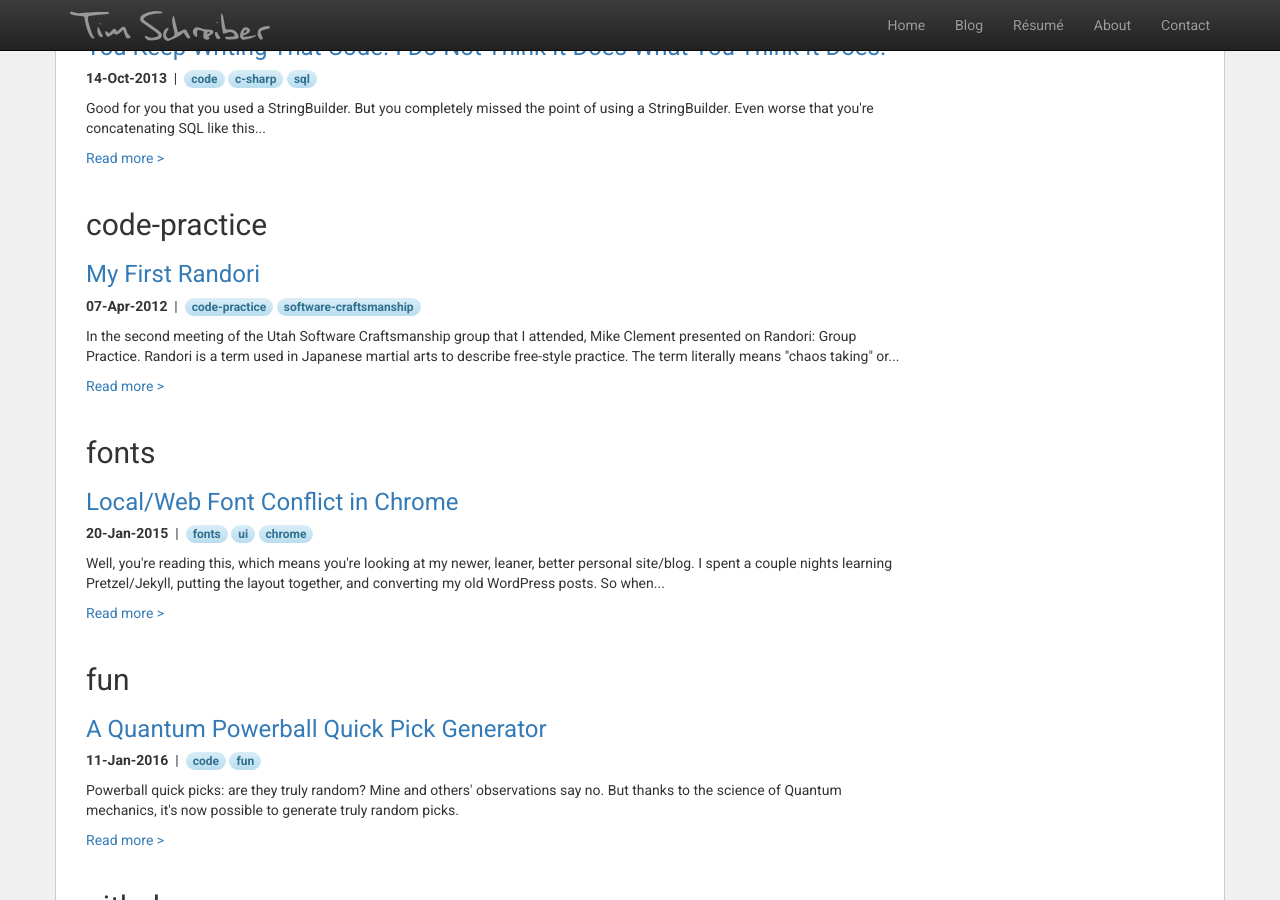
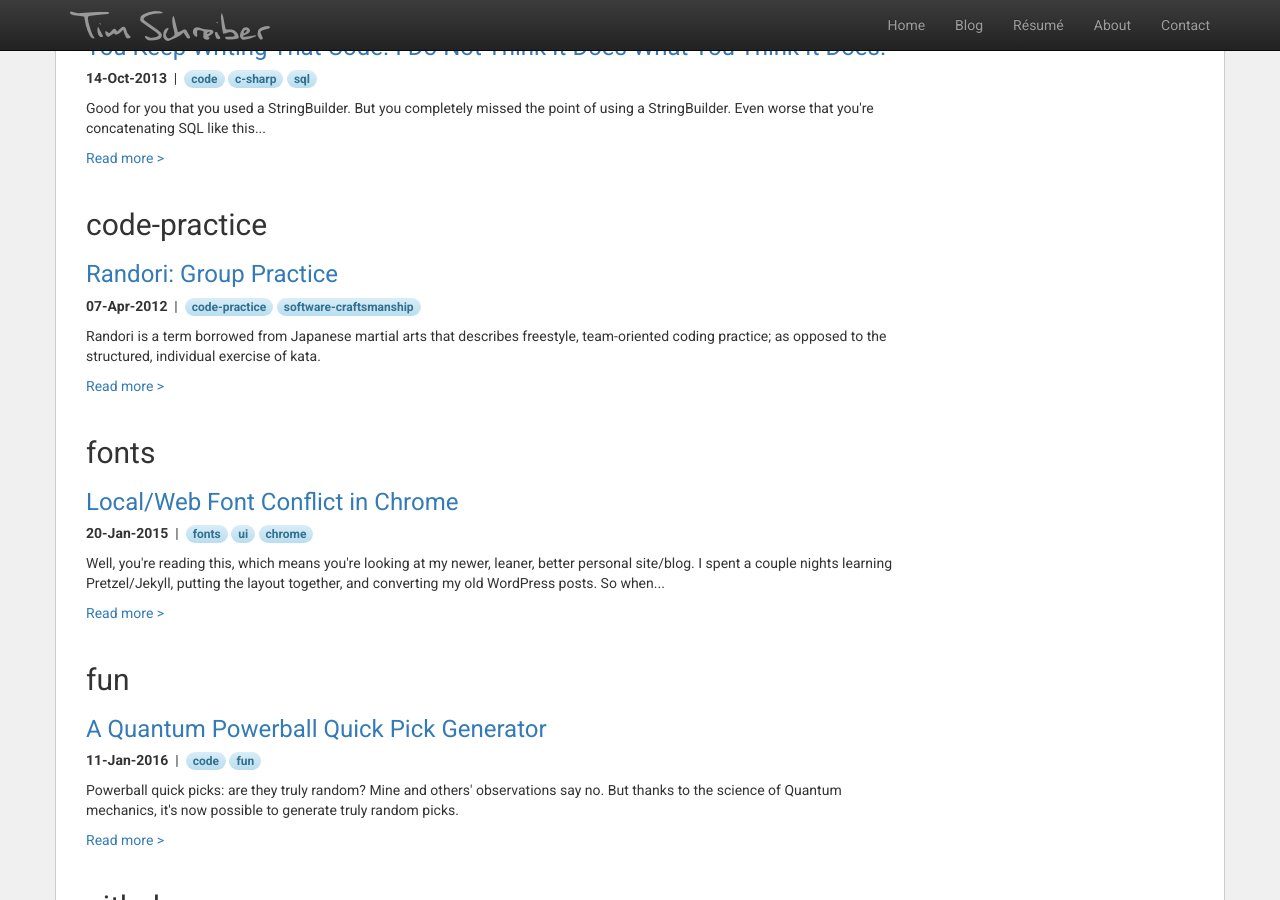
Before and after one commit to timschreiber/timschreiber.github.com, a Jekyll site: the page built from blog/tags/index.html, in a window 1280 px wide and 900 px high, scrolled down 2222 px. Built offline with Jekyll 4.4.1, drawn with Linux system fonts in a browser that asks for light colours; nearby versions of some CDN libraries; some of the changed text lies outside the part shown.

Commit message:
Update 2012-04-07-my-first-randori.md

```diff
--- a/_posts/2012-04-07-my-first-randori.md
+++ b/_posts/2012-04-07-my-first-randori.md
@@ -1,10 +1,12 @@
 ---
-layout: post
-title: "My First Randori"
+layout: post2
+title: "Randori: Group Practice"
 canonical: "http://timschreiber.com/2012/04/07/my-first-randori/"
 author: "Tim"
 comments: true
-description: "In the second meeting of the Utah Software Craftsmanship group that I attended, Mike Clement presented on Randori: Group Practice. Randori is a term used in Japanese martial arts to describe free-style practice. The term literally means &quot;chaos taking&quot; or..."
+description: "Randori is a term borrowed from Japanese martial arts that describes freestyle, team-oriented coding practice; as opposed to the structured, individual exercise of kata."
+image: "randori-group-practice.svg"
+color: "#2196f3"
 tags:
 - code-practice
 - software-craftsmanship
```
